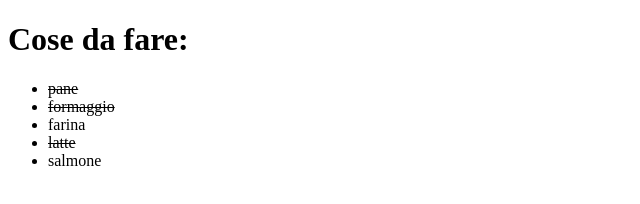
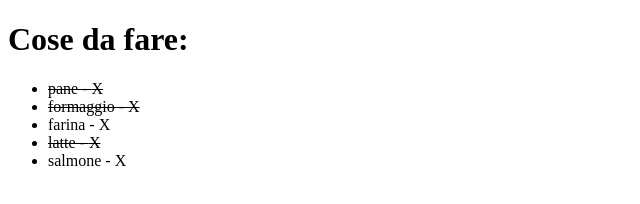
Before and after one commit to danilopiccinni/vue-todolist, a plain HTML site: page index.html in a window 1280 px wide. Shown: the full height of the page, 0-640 px from the left. Drawn offline with nearby package versions, Linux system fonts and the light colour scheme.

Commit message:
milestone2

```diff
--- a/index.html
+++ b/index.html
@@ -19,7 +19,7 @@
 
     <ul>
       <li v-for="(toDo , index) in toDos" :style="(toDo.done) ? { textDecoration : 'line-through'} : {}">
-        {{toDo.text}}
+        {{toDo.text}} - <span @click="rimuoviToDo(index)">X</span>
       </li>
     </ul>
 
--- a/js/script.js
+++ b/js/script.js
@@ -29,5 +29,13 @@ createApp({
     }
   },
 
+  methods: {
+
+    rimuoviToDo(index) {
+      this.toDos.splice(index , 1)
+    },
+
+  }
+
 
 }).mount('#app')
```
